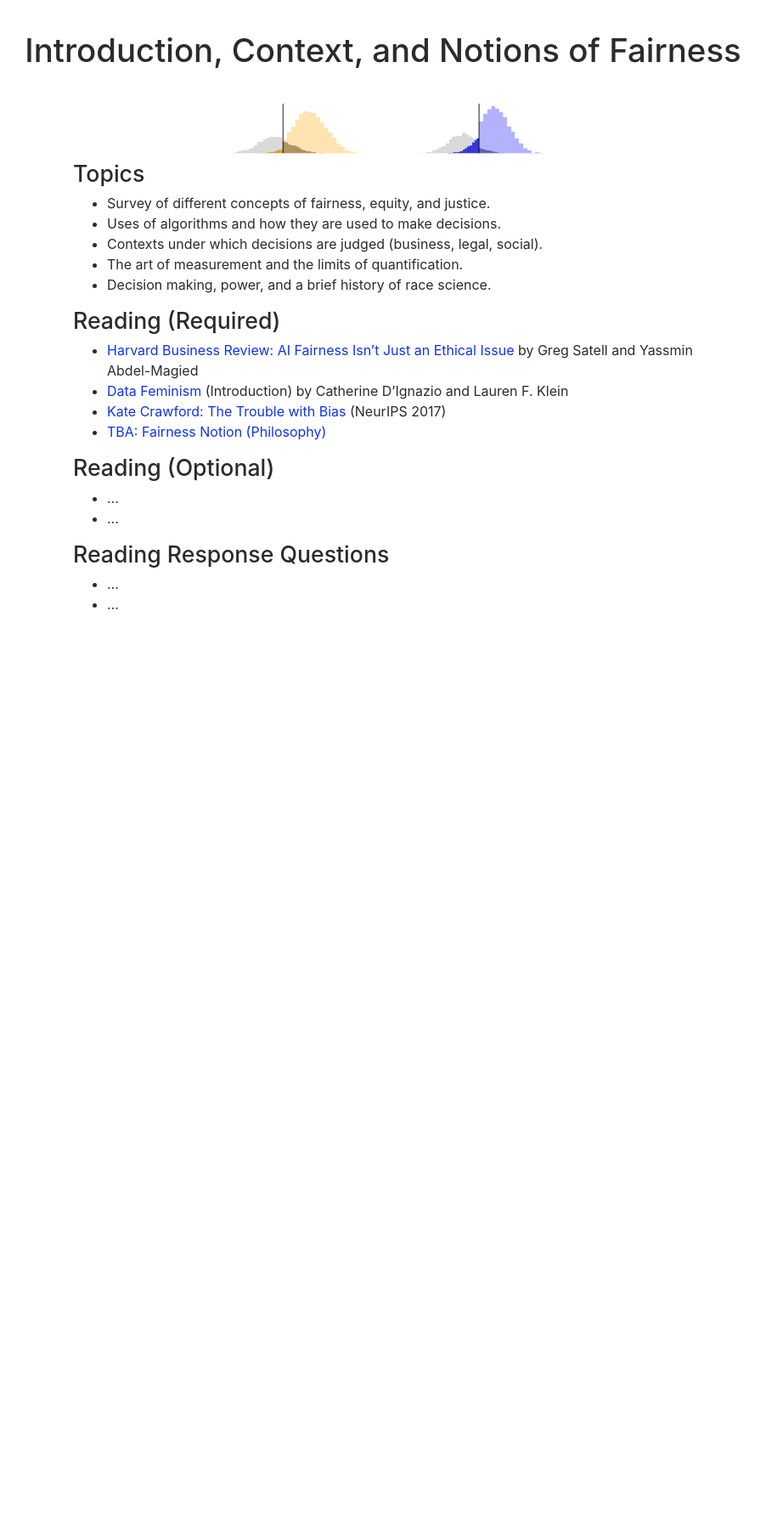
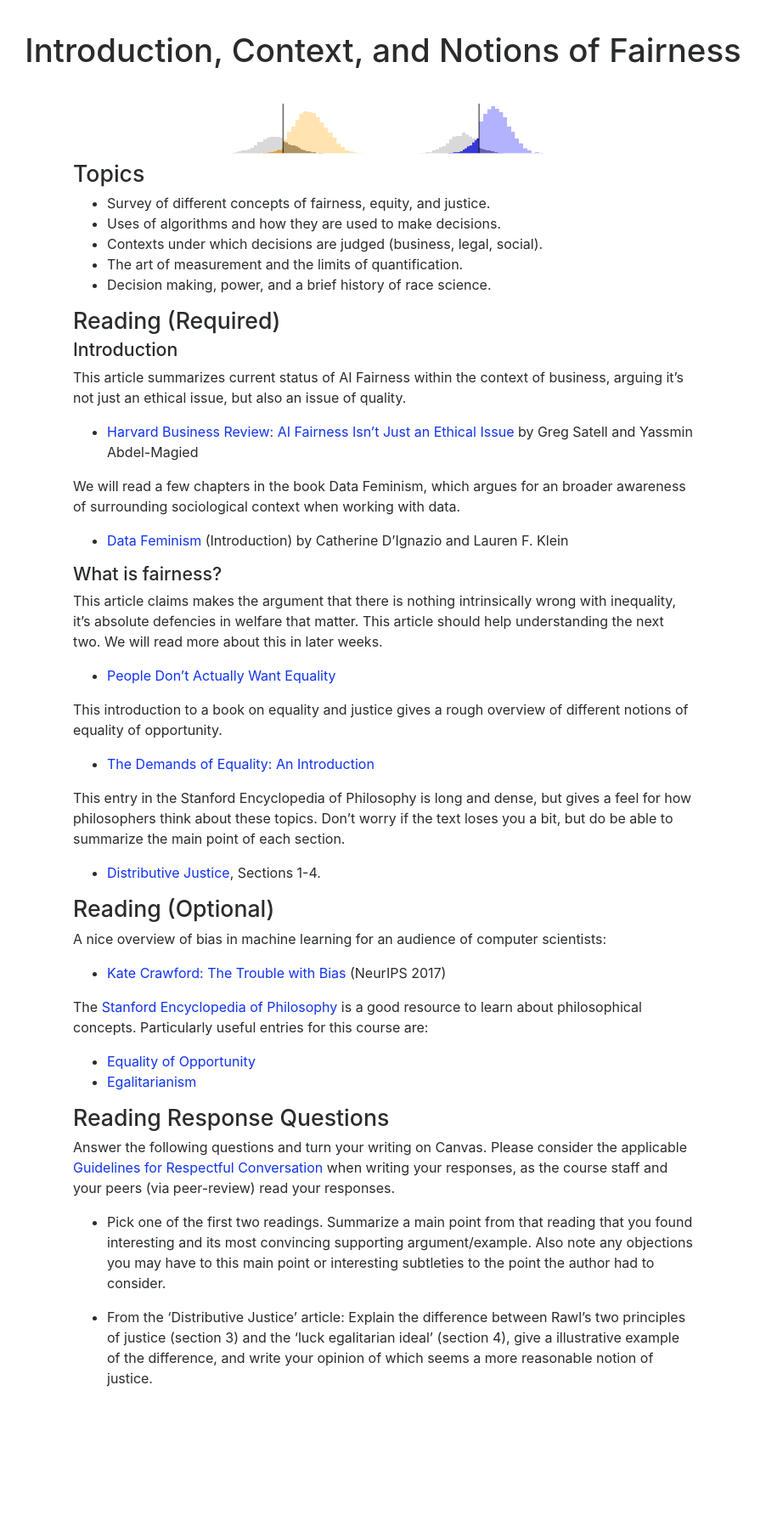
Before and after one commit to afraenkel/course-fairness-webpage, a Jekyll site: the page built from weeks/week01.md, in a window 1280 px wide. Shown: the whole page at 85% size, without its empty margins (189-1091 px from the left). Built offline with Jekyll 4.4.1, drawn with Linux system fonts in a browser that asks for light colours; nearby versions of some CDN libraries; before the commit the page ends 900 px from its top, so only the background shows below that.

Commit message:
week 01 reading

```diff
--- a/weeks/week01.md
+++ b/weeks/week01.md
@@ -15,22 +15,76 @@ doodle: /doodle.png
 
 ## Reading (Required)
 
+### Introduction
+
+This article summarizes current status of AI Fairness within the
+context of business, arguing it's not just an ethical issue, but also
+an issue of quality.
+
 * [Harvard Business Review: AI Fairness Isn't Just an Ethical
   Issue](https://hbr.org/2020/10/ai-fairness-isnt-just-an-ethical-issue)
   by Greg Satell and Yassmin Abdel-Magied
+
+We will read a few chapters in the book Data Feminism, which argues
+for an broader awareness of surrounding sociological context when
+working with data.
+
 * [Data Feminism](https://data-feminism.mitpress.mit.edu/)
   (Introduction)
   by Catherine D'Ignazio and Lauren F. Klein
-* [Kate Crawford: The Trouble with Bias](https://www.youtube.com/watch?v=ggzWIipKraM) (NeurIPS 2017)
-* [TBA: Fairness Notion (Philosophy)]()
 
+### What is fairness?
+
+This article claims makes the argument that there is nothing
+intrinsically wrong with inequality, it's absolute defencies in
+welfare that matter. This article should help understanding the next
+two. We will read more about this in later weeks.
+
+* [People Don't Actually Want
+  Equality](https://www.theatlantic.com/science/archive/2015/10/people-dont-actually-want-equality/411784/)
+
+This introduction to a book on equality and justice gives a rough
+overview of different notions of equality of opportunity.
+
+* [The Demands of Equality: An Introduction](https://klinechair.missouri.edu/docs/vol_2_demands_of_equality.pdf)
+
+This entry in the Stanford Encyclopedia of Philosophy is long and
+dense, but gives a feel for how philosophers think about these
+topics. Don't worry if the text loses you a bit, but do be able to
+summarize the main point of each section.
+
+* [Distributive Justice](https://plato.stanford.edu/entries/justice-distributive/), Sections 1-4.
 
 ## Reading (Optional)
 
-* ...
-* ...
+A nice overview of bias in machine learning for an audience of
+computer scientists:
+* [Kate Crawford: The Trouble with
+  Bias](https://www.youtube.com/watch?v=ggzWIipKraM) (NeurIPS 2017)
+
+The [Stanford Encyclopedia of
+Philosophy](https://plato.stanford.edu/) is a good resource to learn
+about philosophical concepts. Particularly useful entries for this
+course are:
+* [Equality of Opportunity](https://plato.stanford.edu/entries/equal-opportunity/)
+* [Egalitarianism](https://plato.stanford.edu/entries/egalitarianism/)
 
 ## Reading Response Questions
 
-* ...
-* ...
+Answer the following questions and turn your writing on Canvas. Please
+consider the applicable [Guidelines for Respectful
+Conversation](https://afraenkel.github.io/fairness-algo-decision/#guidelines-for-respectful-conversation)
+when writing your responses, as the course staff and your peers (via
+peer-review) read your responses.
+
+* Pick one of the first two readings. Summarize a main point from that
+  reading that you found interesting and its most convincing
+  supporting argument/example. Also note any objections you may have
+  to this main point or interesting subtleties to the point the author
+  had to consider.
+
+* From the 'Distributive Justice' article: Explain the difference
+  between Rawl's two principles of justice (section 3) and the 'luck
+  egalitarian ideal' (section 4), give a illustrative example of the
+  difference, and write your opinion of which seems a more reasonable
+  notion of justice.
```
